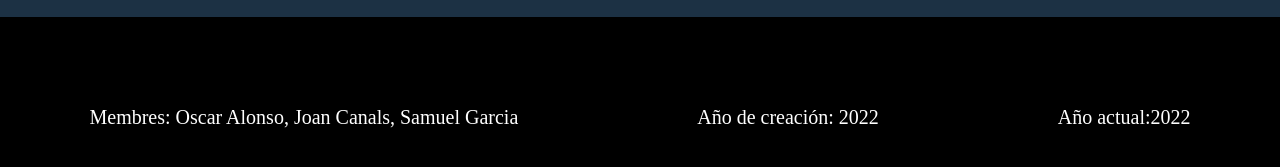
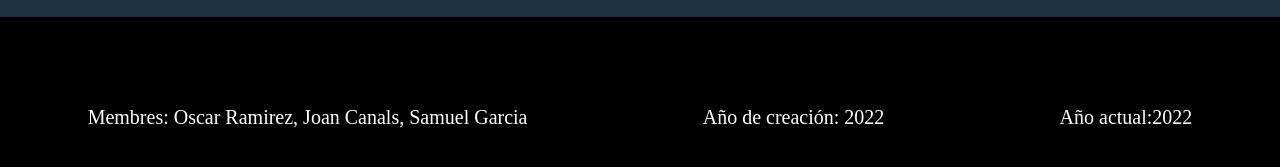
Before and after one commit to SamyTheLight/gexpenses, a PHP site: page /Home.php in a window 1280 px wide; the page is wider, and only the part inside the window is pictured. Shown: the part 833-1000 px from the top of that part. Run offline with PHP 8.4, Linux system fonts and the light colour scheme; the visitor is signed in with stand-in values (Sample User, id 1).

Commit message:
Modificación Footer

```diff
--- a/Code/PHP/footer.php
+++ b/Code/PHP/footer.php
@@ -9,6 +9,6 @@
 </head>
 <body>
 
-    <footer> <p> Membres: Oscar Alonso, Joan Canals, Samuel Garcia </p><p>Año de creación: 2022 </p><p>Año actual:2022</p></footer>
+    <footer> <p> Membres: Oscar Ramirez, Joan Canals, Samuel Garcia </p><p>Año de creación: 2022 </p><p>Año actual:2022</p></footer>
 </body>
 </html>
```
